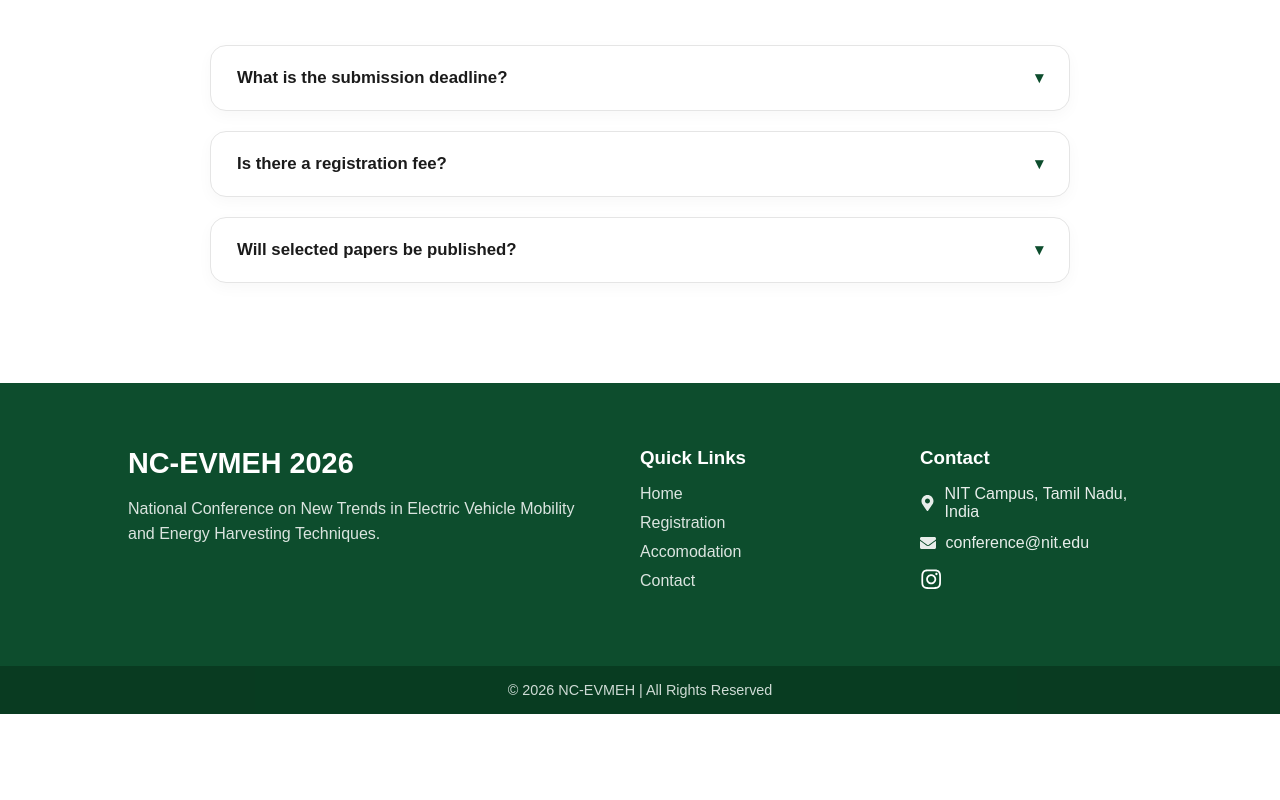
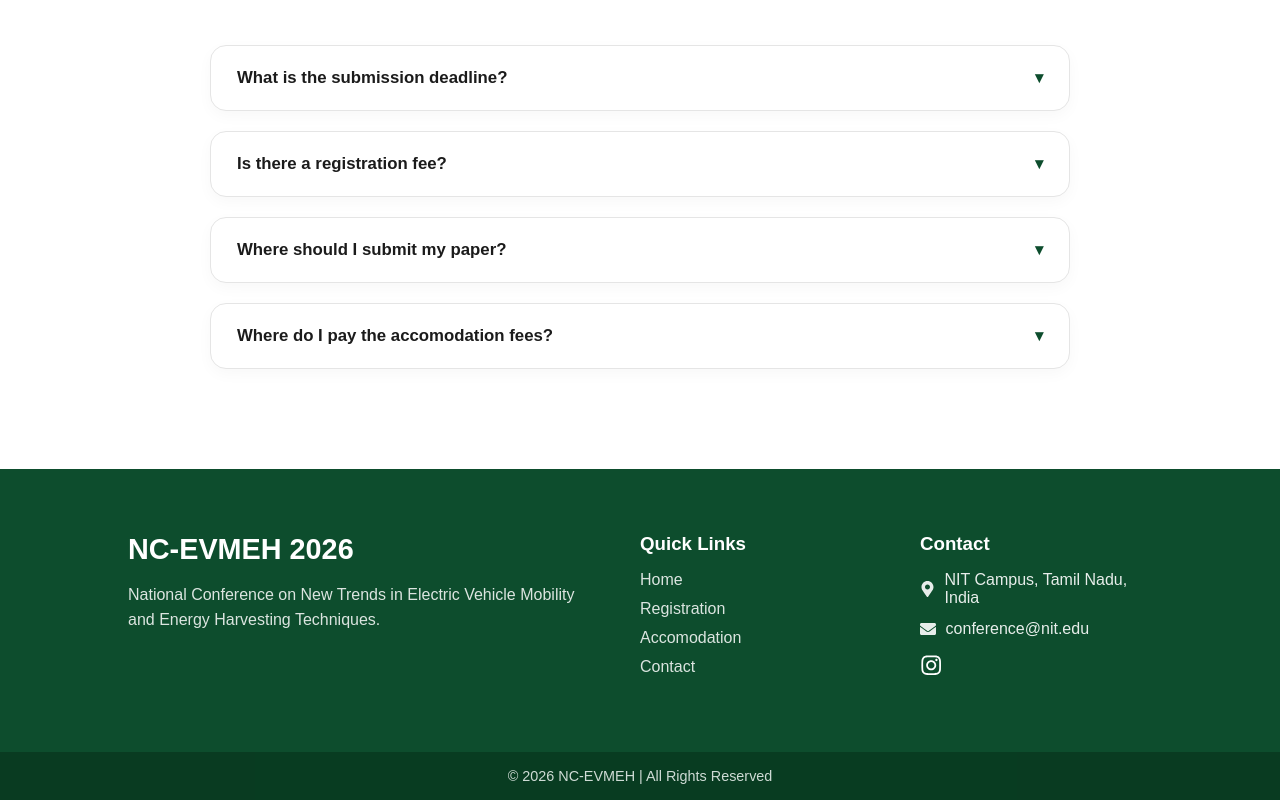
Before and after one commit to M-R-01/EVER-Conference, a React (Vite) app: page / in a window 1280 px wide. Shown: the part 2526-3326 px from the top of the page. Before the commit the page ends 3240 px from the top, so only its background shows below. Built offline with nearby package versions, Linux system fonts and the light colour scheme.

Commit message:
Registration Section completed

```diff
--- a/src/pages/home.jsx
+++ b/src/pages/home.jsx
@@ -18,9 +18,14 @@ const Home = () => {
         "Yes. Registration details and fee structure are available on the Registration page.",
     },
     {
-      question: "Will selected papers be published?",
+      question: "Where should I submit my paper?",
       answer:
-        "Accepted papers will be published in the official conference proceedings.",
+        "Papers can be mailed to us at evernitt2324@gmail.com with attaching the Application ID provided to you during registration.",
+    },
+    {
+      question: "Where do I pay the accomodation fees?",
+      answer:
+        "Accomodation fees will be collected on-site during the conference. A form will be shared with you later to confirm your accommodation details and preferences. Please note that accommodation is limited and will be allocated on a first-come, first-served basis. We recommend confirming your accommodation as soon as possible to secure your spot.",
     },
   ];
 
@@ -39,7 +44,9 @@ const Home = () => {
         </h2>
 
         <div className={styles.buttons}>
-          <Link to="/register"><button className={styles.primaryButton}>Register Now</button></Link>
+          <Link to="/register">
+            <button className={styles.primaryButton}>Register Now</button>
+          </Link>
         </div>
       </section>
 
```
